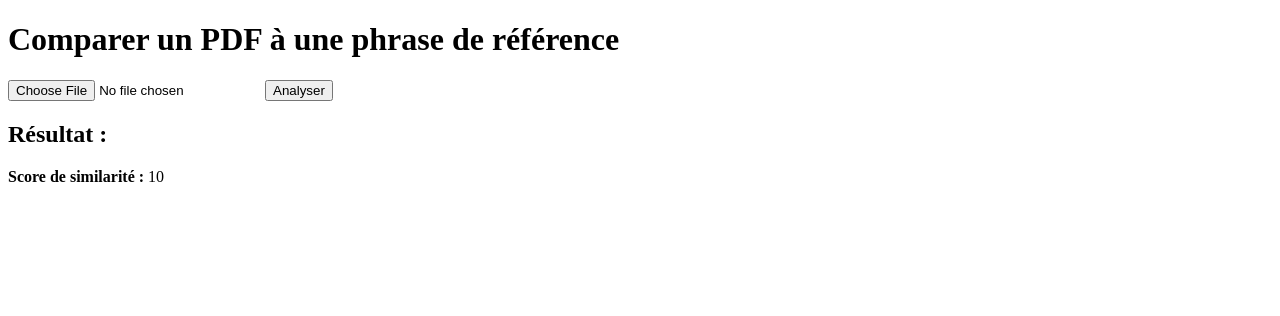
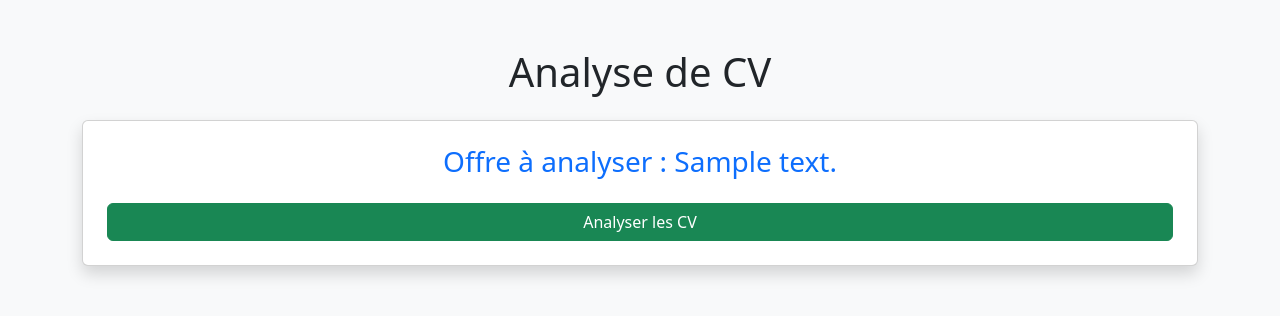
Before and after one commit to Clement-tc/APP_AUTO, a Flask app: template templates/home.html in a window 1280 px wide. Shown: the top 316 px of the page. Run offline with Flask 3, Linux system fonts and the light colour scheme; the template is opened without the code that fills it: most values are stand-ins (such as "Sample title", 1, 10 or a date in 2020).

Commit message:
Update home.html

```diff
--- a/templates/home.html
+++ b/templates/home.html
@@ -1,18 +1,18 @@
 <!DOCTYPE html>
-<html>
+<html lang="fr">
 <head>
-    <title>Comparateur PDF</title>
+    <meta charset="UTF-8">
+    <title>Offre</title>
+    <link href="https://cdn.jsdelivr.net/npm/bootstrap@5.3.0/dist/css/bootstrap.min.css" rel="stylesheet">
 </head>
-<body>
-    <h1>Comparer un PDF à une phrase de référence</h1>
-    <form method="POST" enctype="multipart/form-data">
-        <input type="file" name="pdf_file" accept=".pdf" required>
-        <button type="submit">Analyser</button>
-    </form>
+<body class="bg-light">
+    <div class="container mt-5 text-center">
+        <h1 class="mb-4">Analyse de CV</h1>
+        <div class="card shadow p-4">
+            <h3 class="card-title text-primary">Offre à analyser : {{ description }}</h3>
 
-    {% if score is not none %}
-        <h2>Résultat :</h2>
-        <p><strong>Score de similarité :</strong> {{ score }}</p>
-    {% endif %}
+            <a href="/analyze/" class="btn btn-success mt-3">Analyser les CV</a>
+        </div>
+    </div>
 </body>
 </html>
```
